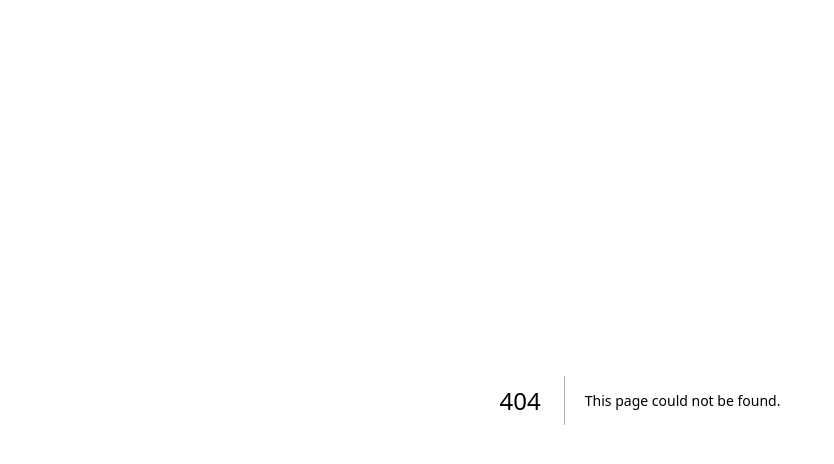
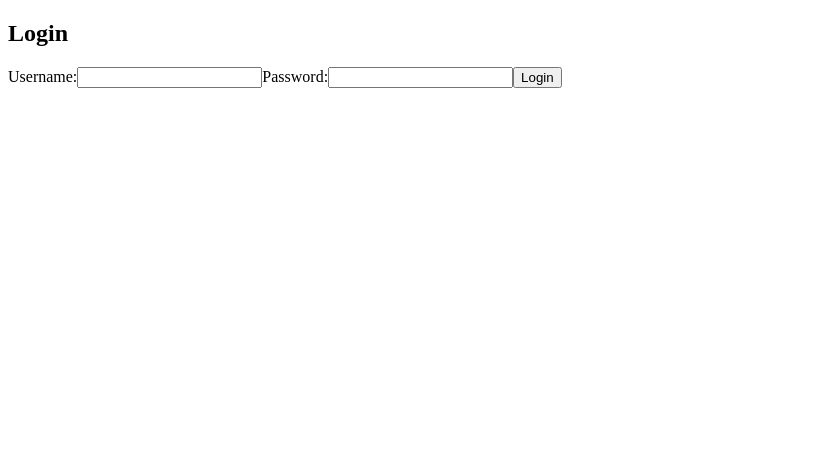
Before and after one commit to TheCoders24/my-app-proyecto, a Next.js app: page /loginpage in a window 1280 px wide. Before the commit this address had no page. Shown: the top 464 px of the page, without its empty margins (0-834 px from the left). Built offline with nearby package versions, Linux system fonts and the light colour scheme.

Commit message:
"Deleted Dashboard.js, loginpage.js, principal.js, and registerpages.js components; updated page.js to import from new locations"

```diff
--- a/src/app/components/loginpage.js
+++ b/pages/loginpage.js
@@ -2,7 +2,7 @@
 
 import { useState } from "react";
 import { useRouter } from 'next/navigation';
-import { DashboardPage } from "./Dashboard";
+
 
 const LoginPage = () => {
   const [errorMessage, setErrorMessage] = useState("");
@@ -51,7 +51,7 @@ const LoginPage = () => {
         console.log("Login exitoso");
         alert("Bienvenido: " + data.message);
         // Redirigir al usuario al dashboard
-        router.push("/DashboardPage"); // Cambia la ruta según tu configuración
+        router.push("/Dashboard"); // Cambia la ruta según tu configuración
       } else {
         console.log("Fallo en el inicio de sesión");
         setErrorMessage(data.message || "Credenciales incorrectas");
```
Also changed, not shown: src/app/page.js (+4 -6 lines), pages/Dashboard.js (renamed from src/app/components/Dashboard.js), pages/principal.js (renamed from src/app/components/principal.js), pages/registerpages.js (renamed from src/app/components/registerpages.js).
